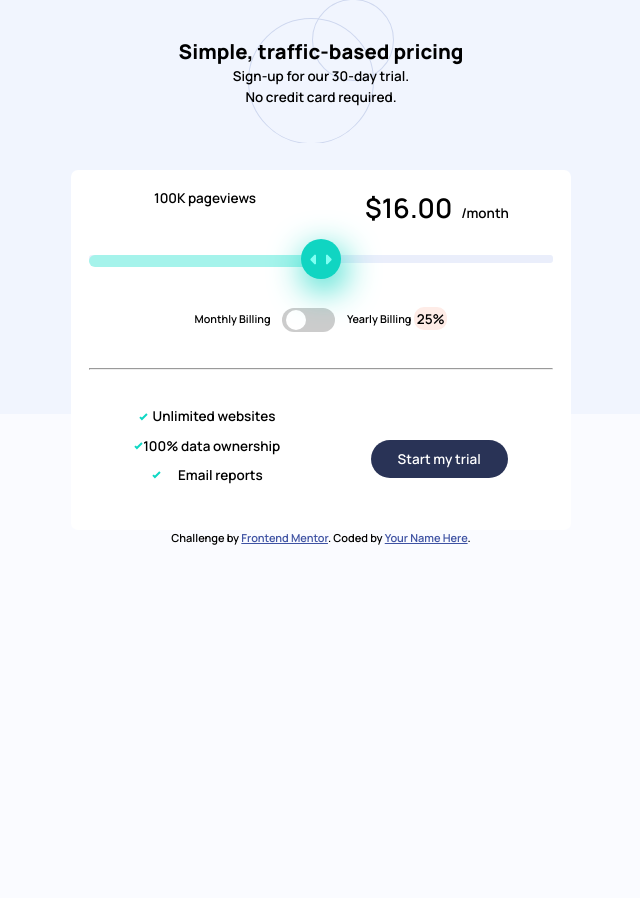
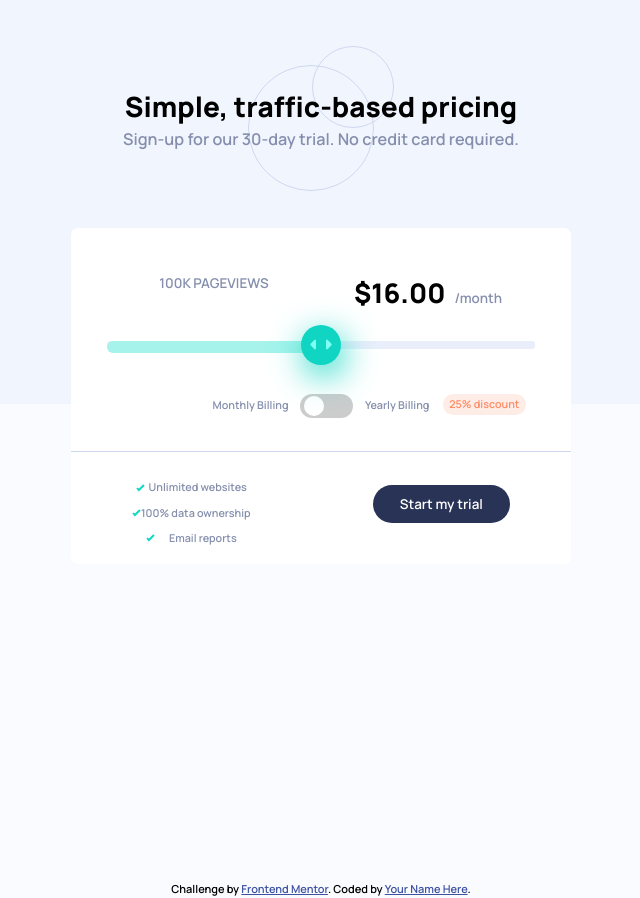
Before and after one commit to abe-m1/interactive-pricing-component, a website: page index.html in a window 1280 px wide. Shown: the whole page, without its empty margins (319-959 px from the left). Before the commit the page ends 800 px from the top, so only its background shows below. Drawn offline with Linux system fonts and the light colour scheme.

Commit message:
mobile layout

```diff
--- a/index.html
+++ b/index.html
@@ -20,11 +20,11 @@
     <div class="container">
       <div class="top-text">
         <h2>Simple, traffic-based pricing</h2>
-        <p>Sign-up for our 30-day trial.</p>
-        <p>No credit card required.</p>
+        <p>Sign-up for our 30-day trial. No credit card required.</p>
       </div>
 
       <div class="card">
+        <div class="card-top-container">
           <div class="card-top">
             <p class="pageviews">100k pageviews</p>
             <div class="slide-component">
@@ -55,7 +55,10 @@
             </label>
             <span class="billing"> Yearly Billing</span>
             <!-- <span class="discount">25% discount</span> -->
-          <span class="discount">25%</span>
+            <span class="discount"
+              >25% <span class="discount-wide">discount</span></span
+            >
+          </div>
         </div>
         <hr />
         <div class="card-bottom">
--- a/scss/_switch.scss
+++ b/scss/_switch.scss
@@ -43,13 +43,13 @@
   transition: 0.4s;
 }
 
-.check:checked + .slide {
-  background-color: #2196f3;
-}
+// .check:checked + .slide {
+//   background-color: #2196f3;
+// }
 
-.check:focus + .slide {
-  box-shadow: 0 0 1px #2196f3;
-}
+// .check:focus + .slide {
+//   box-shadow: 0 0 1px #2196f3;
+// }
 
 .check:checked + .slide:before {
   -webkit-transform: translateX(26px);
--- a/scss/main.scss
+++ b/scss/main.scss
@@ -9,10 +9,12 @@ html {
   @include respond(phone) {
     font-size: 50%; //1rem = 8px
   }
-  @include respond(tab-land) {
+
+  @include respond(tab-port) {
     font-size: 50%; //1rem = 8px
   }
-  @include respond(tab-port) {
+
+  @include respond(tab-land) {
     font-size: 56.25%; //1rem = 9px
   }
   @include respond(big-desktop) {
@@ -30,14 +32,46 @@ body {
   background-position-y: -10%;
 }
 
+.container {
+  margin-bottom: 5rem;
+  @include respond(tab-port) {
+    height: 100vh;
+  }
+}
+
 .top-text {
-  padding: 4rem;
+  padding: 3.5rem 2.5rem;
+  margin-top: 4rem;
   margin-bottom: 3rem;
   text-align: center;
   background-image: url(/images/pattern-circles.svg);
   background-repeat: no-repeat;
   background-size: auto;
   background-position: center;
+  @include respond(tab-port) {
+    margin-bottom: 3rem;
+    padding: 5.5rem 2.5rem;
+  }
+}
+
+.top-text h2 {
+  @include respond(phone) {
+    font-size: 3rem;
+  }
+
+  @include respond(tab-port) {
+    font-size: 3.1rem;
+  }
+}
+
+.top-text p {
+  margin: auto;
+  width: 66%;
+  color: $grayishBlue;
+  @include respond(tab-port) {
+    font-size: 1.8rem;
+    width: 100%;
+  }
 }
 
 .card {
@@ -47,7 +81,14 @@ body {
   margin: auto;
   border-radius: 7px;
   text-align: center;
+}
+
+.card-top-container {
   padding: 2rem;
+
+  @include respond(tab-port) {
+    padding: 5rem 4rem 3rem 4rem;
+  }
 }
 
 .card-top {
@@ -57,6 +98,17 @@ body {
   @include respond(tab-port) {
     flex-direction: row;
     flex-wrap: wrap;
+  }
+}
+
+hr {
+  background-color: $lightGrayishBlue;
+  border: none;
+  height: 1px;
+  margin-bottom: 4rem;
+
+  @include respond(tab-port) {
+    margin-bottom: 3rem;
   }
 }
 
@@ -73,6 +125,9 @@ body {
 
 .pageviews {
   margin-bottom: 4rem;
+  color: $grayishBlue;
+  text-transform: uppercase;
+  font-weight: 600;
 
   @include respond(tab-port) {
     flex: 50%;
@@ -82,6 +137,7 @@ body {
 
 .monthly {
   margin-bottom: 2rem;
+  color: $grayishBlue;
 
   @include respond(tab-port) {
     flex: 50%;
@@ -92,33 +148,59 @@ body {
 .monthly-dollar {
   font-size: 3rem;
   margin-right: 1rem;
+  font-weight: 800;
+  color: #000;
 }
 
 .billing-container {
   margin-bottom: 4rem;
+  position: relative;
+  @include respond(tab-port) {
+    margin-bottom: 0;
+  }
 }
 
 .billing {
   font-size: 1.2rem;
+  color: $grayishBlue;
 }
 .discount {
+  margin-left: 1.5rem;
   background-color: $lightGrayishRed;
-  border-radius: 10px;
-  padding: 0.3rem;
+  color: $lightRed;
+  border-radius: 25px;
+  padding: 0.3rem 0.7rem;
+  font-size: 1.2rem;
+  position: absolute;
 }
 
-hr {
-  margin-bottom: 4rem;
+.discount-wide {
+  display: none;
+  @include respond(tab-port) {
+    display: inline-block;
+  }
 }
 
 .benefits {
-  margin-bottom: 1rem;
   display: flex;
   justify-content: space-evenly;
   align-items: center;
+  font-size: 1.2rem;
+  color: $grayishBlue;
+  width: 50%;
+  margin: auto;
+  margin-bottom: 1rem;
 
   &:last-of-type {
     margin-bottom: 3rem;
+
+    @include respond(tab-port) {
+      margin-bottom: 2rem;
+    }
+  }
+
+  @include respond(tab-port) {
+    width: 100%;
   }
 }
 
@@ -147,6 +229,7 @@ hr {
   border-radius: 40px;
   border: none;
   padding: 1rem 3rem;
+  margin-bottom: 4rem;
 }
 
 .attribution {
```
Also changed, not shown: css/style.css. Lines whose indentation alone changed are shown as unchanged.
